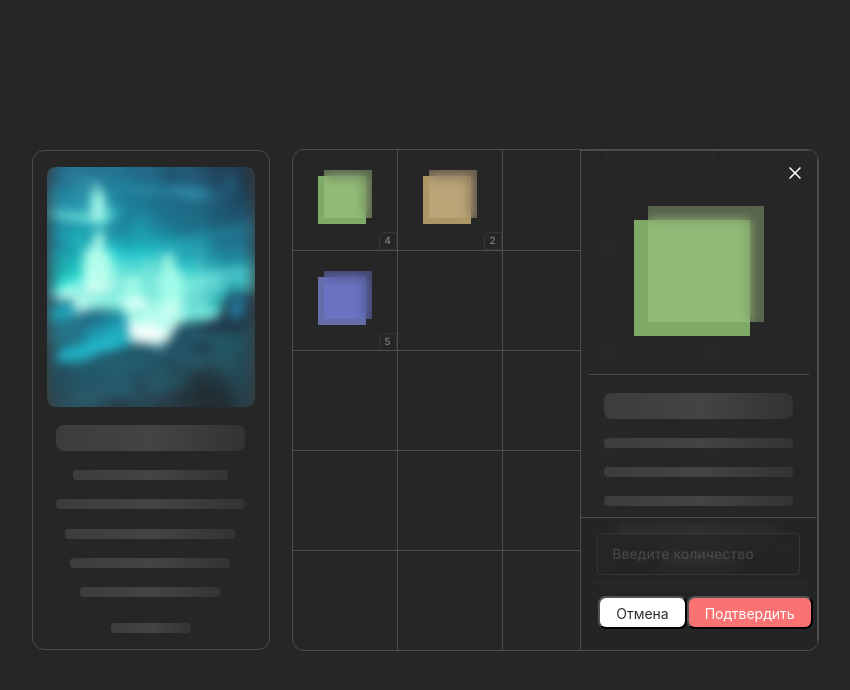
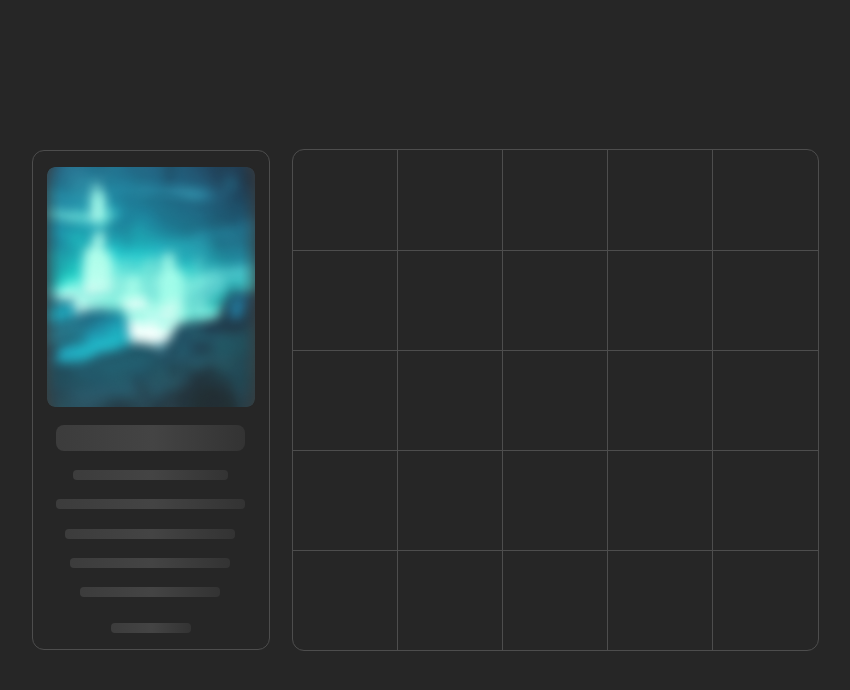
Before and after one commit to encl1ess/inventory, a Vue app: page / in a window 1280 px wide. Shown: the top 690 px of the page, without its empty margins (215-1065 px from the left). Built offline with nearby package versions, Linux system fonts and the light colour scheme.

Commit message:
feat(common): add logics

```diff
--- a/src/App.vue
+++ b/src/App.vue
@@ -6,7 +6,6 @@
       </aside>
       <div class="inventory">
         <grid />
-        <modal-card :show="true"/>
       </div>
 
     </div>
@@ -20,22 +19,28 @@
 <script>
 import Card from '@/components/Card.vue';
 import Grid from '@/components/Grid.vue';
-import ModalCard from '@/components/ModalCard.vue';
+import store from './store';
+// import ModalCard from '@/components/ModalCard.vue';
 export default {
   components: {
     Card,
-    Grid,
-    ModalCard
-  }
+    Grid
+  },
+  beforeMount() {
+		store.commit('items/initialiseStore');
+	}
+
 }
 </script>
 
 <style lang="scss">
 @import url('https://fonts.googleapis.com/css2?family=Inter:wght@400;500&display=swap');
+
 * {
   margin: 0;
   padding: 0;
 }
+
 #app {
   font-family: Avenir, Helvetica, Arial, sans-serif;
   -webkit-font-smoothing: antialiased;
--- a/src/components/Grid.vue
+++ b/src/components/Grid.vue
@@ -1,26 +1,30 @@
 <template>
     <div class="grid">
-        <div v-for="index in 25" :key="index" class="grid__cell" @drop="onDrop($event, index - 1)" @dragover.prevent
-            @dragenter.prevent @click="showModal">
-            <item draggable="true" v-if="getItem(index - 1)" :item="getItem(index - 1)"
-                @dragstart="startDrag($event, getItem(index - 1))" />
+        <div v-for="index in 25" :value="index-1" class="grid__cell" @drop="onDrop($event, index -1)" @dragover.prevent
+            @dragenter.prevent @click.prevent="showModal">
+            <item draggable="true" v-if="getItem(index-1)" :item="getItem(index-1)"
+                @dragstart="startDrag($event, getItem(index-1))" />
         </div>
+        <modal-card v-model:show="isVisible" :add="isAdd" :item="currentItem" />
     </div>
 </template>
 
 <script>
-import { mapState, mapGetters } from 'vuex';
+import { mapState, mapGetters, mapMutations } from 'vuex';
 import Item from './Item.vue';
+import ModalCard from './ModalCard.vue';
 
 export default {
     name: 'grid',
     components: {
         Item,
+        ModalCard
     },
     data() {
         return {
             currentItem: {},
-            currentCell: 0
+            isVisible: false,
+            isAdd: true,
         }
     },
     methods: {
@@ -30,15 +34,43 @@ export default {
             this.currentItem = e.dataTransfer.setData('itemId', item.id)
         },
         onDrop(e, cell) {
-            const itemID = e.dataTransfer.getData('itemID')
-            const item = this.items.find((item) => item.id == itemID)
-            item.cellId = cell
-            console.log(this.items)
+            if (!event.currentTarget.children.length) {
+                const itemID = e.dataTransfer.getData('itemID')
+                const item = this.items.find((item) => item.id == itemID);
+                item.cellId = cell;
+                this.setItems(this.updateItem(this.items, item.id, item.cellId))
+            }
         },
         showModal(event) {
-            this.currentCell = event.target.key;
+            this.currentCell = +event.currentTarget.getAttribute('value');
+            if (event.currentTarget.children.length) {
+                const cell = this.currentCell;
+                this.currentItem = this.getItem(cell);
+                this.isAdd = false;
 
-        }
+            } else {
+                this.currentItem = {
+                    id: this.items.length,
+                    quantity: 1,
+                    cellId: this.currentCell,
+                    color: this.getColor(),
+                }
+                this.isAdd = true;
+            }
+            this.isVisible = true;
+        },
+        getColor() {
+            const colors = ['yellow', 'green', 'purple']
+            const rand = Math.floor(Math.random() * colors.length);
+            return colors[rand];
+        },
+        updateItem(state, id, cell) {
+            const index = state.indexOf(elem => elem.itemId == id );
+            return state.map(elem => elem.itemId === id ? elem.cellId = cell : elem)
+        },
+        ...mapMutations({
+            setItems: 'items/setItems'
+        }),
 
     },
     computed: {
--- a/src/components/ModalCard.vue
+++ b/src/components/ModalCard.vue
@@ -1,8 +1,8 @@
 <template>
     <section class="modal card" v-if="show">
         <header class="card__header">
-            <img class="cross-icon" src="@/assets/icons/cross.svg" />
-            <div class="wrapper green">
+            <img class="cross-icon" src="@/assets/icons/cross.svg" @click="closeModal" />
+            <div class="wrapper" :class="item.color">
                 <div class="modal__square modal__square-back"></div>
                 <div class="modal__square modal__square-front"></div>
             </div>
@@ -19,20 +19,23 @@
         </div>
         <hr />
         <footer class="modal__footer">
-            <custom-button v-if="delete" class="red large">Удалить предмет</custom-button>
-            <div v-else class="input-wrapper">
-                <input class="quantity-input" type="number" placeholder="Введите количество" />
+            <custom-button class="red large" @click="() => removeItem(this.item)">Удалить
+                предмет</custom-button>
+            <div v-if="add" class="input-wrapper">
+                <input class="quantity-input" type="number" @input="quantity = +$event.target.value"
+                    placeholder="Введите количество" />
                 <div class="button-wrapper">
                     <custom-button class="white">Отмена</custom-button>
-                    <custom-button class="red">Подтвердить</custom-button>
+                    <custom-button class="red" @click="addItem">Подтвердить</custom-button>
                 </div>
             </div>
         </footer>
-
     </section>
 </template>
 
 <script>
+import store from '@/store';
+import { mapState, mapMutations, mapActions } from 'vuex';
 import CustomButton from './ui/CustomButton.vue';
 export default {
     name: 'modal-card',
@@ -40,17 +43,48 @@ export default {
         CustomButton
     },
     props: {
+        item: {
+            type: Object
+        },
         show: {
             type: Boolean,
             default: false
         },
-        delete: {
+        add: {
             type: Boolean,
-            default: false
+            default: true
+        },
+    },
+    data() {
+        return {
+            quantity: 1,
         }
     },
     methods: {
+        closeModal() {
+            this.$emit('update:show', false)
+        },
+        addItem() {
+            this.item.quantity = this.quantity;
+            // this.items.push(this.item);
+            this.setItems([...this.items, this.item])
+            this.$emit('update:show', false);
+        },
+        removeItem(item) {
+            this.setItems( this.items.filter(i => i.id !== item.id))
+        },
 
+        ...mapMutations({
+            setItems: 'items/setItems',
+            remove: 'items/removeItem'
+        }),
+
+
+    },
+    computed: {
+        ...mapState({
+            items: state => state.items.items
+        })
     }
 
 }
@@ -93,9 +127,11 @@ export default {
         justify-content: start;
         width: 100%;
         height: 215px;
+
         .cross-icon {
             align-self: flex-end;
             margin: 1em;
+            cursor: pointer;
         }
 
         .wrapper {
@@ -129,6 +165,7 @@ export default {
     .modal__footer {
         width: 85%;
     }
+
     .input-wrapper {
         display: flex;
         flex-direction: column;
@@ -144,21 +181,28 @@ export default {
         backdrop-filter: blur(8px);
 
         .quantity-input {
+
+            &::-webkit-outer-spin-button,
+            &::-webkit-inner-spin-button {
+                -webkit-appearance: none;
+                margin: 0;
+                /* <-- Apparently some margin are still there even though it's hidden */
+            }
+
+            -webkit-appearance: none;
+            appearance: none;
             border-radius: 4px;
             margin: 0.5rem 0;
             height: 40px;
-            width: 85%;
+            width: 78%;
             background: transparent;
             font-family: 'Inter';
+            color: #FFFFFF;
             font-weight: 500;
             font-size: 14px;
-            opacity: 0.4;
             line-height: 17px;
             border: 1px solid #4D4D4D;
-
-            &::placeholder {
-                padding-left: 1em;
-            }
+            padding-left: 1em;
         }
 
         .button-wrapper {
@@ -166,7 +210,7 @@ export default {
             display: flex;
             justify-content: space-between;
             align-items: center;
-            margin-bottom: 1em;
+            margin-bottom: 1.3em;
         }
     }
 
--- a/src/components/ui/CustomButton.vue
+++ b/src/components/ui/CustomButton.vue
@@ -14,6 +14,9 @@ export default {
 .red {
     color: white;
     background: #FA7272;
+    &:hover {
+        background: #FF8888;
+    }
 }
 
 .white {
@@ -28,11 +31,15 @@ export default {
 
 .custom-button {
     min-width: fit-content;
-    padding: 0.5em 1rem;
+    padding: 0.5em 1.1rem;
     height: 33px;
     font-family: 'SF Pro Display';
     font-size: 14px;
     line-height: 17px;
+    border: none;
     border-radius: 8px;
+    &:hover {
+        cursor: url('@/assets/icons/arrow-cursor.svg'), auto;
+    }
 }
 </style>
--- /dev/null
+++ b/src/components/ui/index.js
@@ -0,0 +1,5 @@
+import CustomButton from '@/components/ui/CustomButton';
+
+export default [
+    CustomButton
+]
--- a/src/store/itemsStore.js
+++ b/src/store/itemsStore.js
@@ -1,48 +1,44 @@
 export const itemsStore = {
   state: () => ({
     items: [
-        {
-            id: 0,
-            quantity: 4,
-            cellId: 0,
-            color: 'green'
-        },
-        {
-            id: 1,
-            quantity: 2,
-            cellId: 1,
-            color: 'yellow'
-        },
-        {
-            id: 2,
-            quantity: 5,
-            cellId: 5,
-            color: 'purple'
-        },
+    //   {
+    //     id: 0,
+    //     quantity: 4,
+    //     cellId: 0,
+    //     color: 'green'
+    // },
+    // {
+    //     id: 1,
+    //     quantity: 2,
+    //     cellId: 1,
+    //     color: 'yellow'
+    // },
+    // {
+    //     id: 2,
+    //     quantity: 5,
+    //     cellId: 5,
+    //     color: 'purple'
+    // },
     ],
-    currentItem: {}
   }),
   getters: {
-    getItem: (state) => (cell) =>{
-      const index = state.items.findIndex(item => item.cellId === cell)
+    getItem: (state) => (cell) => {
+      const index = state.items.findIndex(item => item.cellId == cell);
       return index === -1 ? false : state.items[index];
     },
   },
   mutations: {
-    // initialiseStore(state) {
-    //     // Check if the ID exists
-    //     if(localStorage.getItem('items')) {
-    //         // Replace the state object with the stored item
-    //         this.replaceState(
-    //             Object.assign(state, JSON.parse(localStorage.getItem('items')))
-    //         );
-    //     }
-    // },
+    initialiseStore(state) {
+      // localStorage.setItem('items', JSON.stringify(state.items));
+      if (localStorage.getItem('items')) {
+        state.items = JSON.parse(localStorage.getItem('items'));
+      }
+    },
     setItems(state, items) {
-        state.items = items;
-    }
+      state.items = items;
+      localStorage.setItem('items', JSON.stringify(state.items))
+    },
   },
-  actions: {
-  },
+
   namespaced: true
 }
```
Also changed, not shown: src/assets/icons/arrow-cursor.svg (added), src/assets/icons/grab-cursor.svg (added), src/main.js (line endings or trailing spaces).
